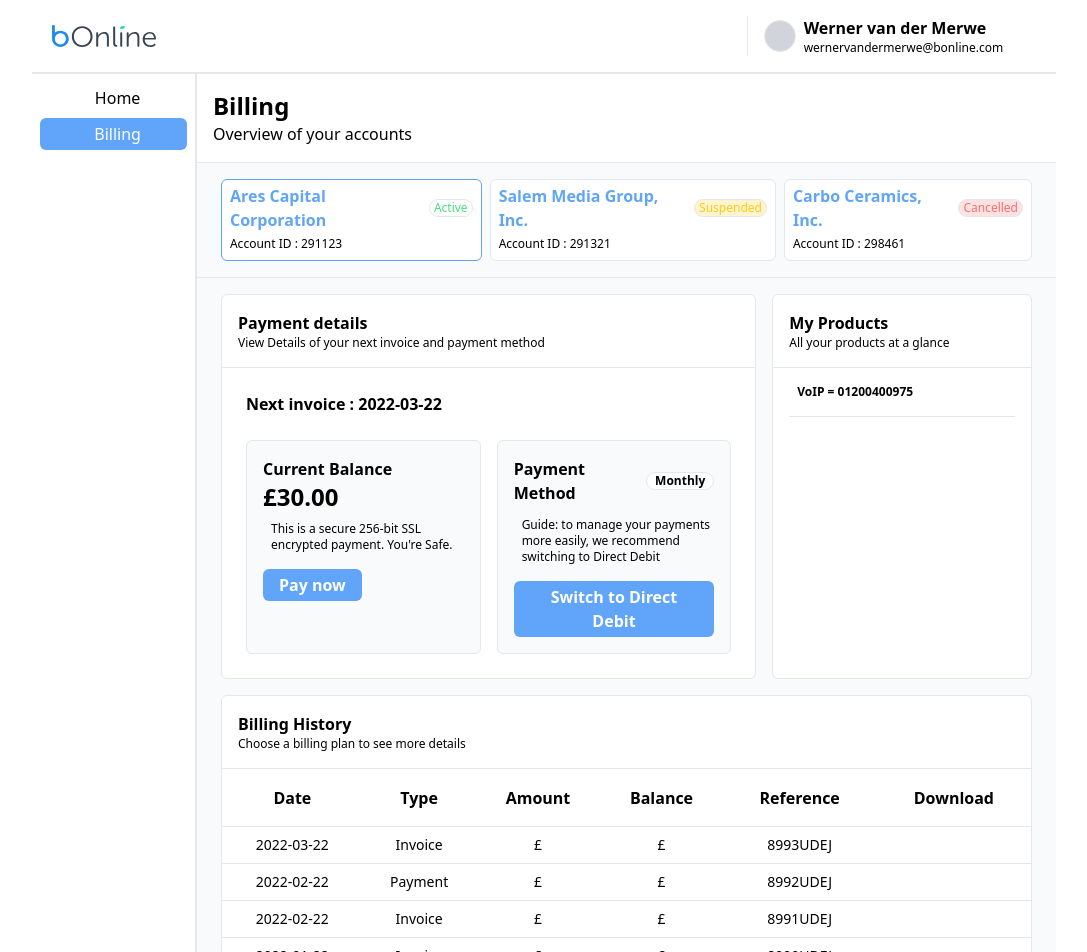
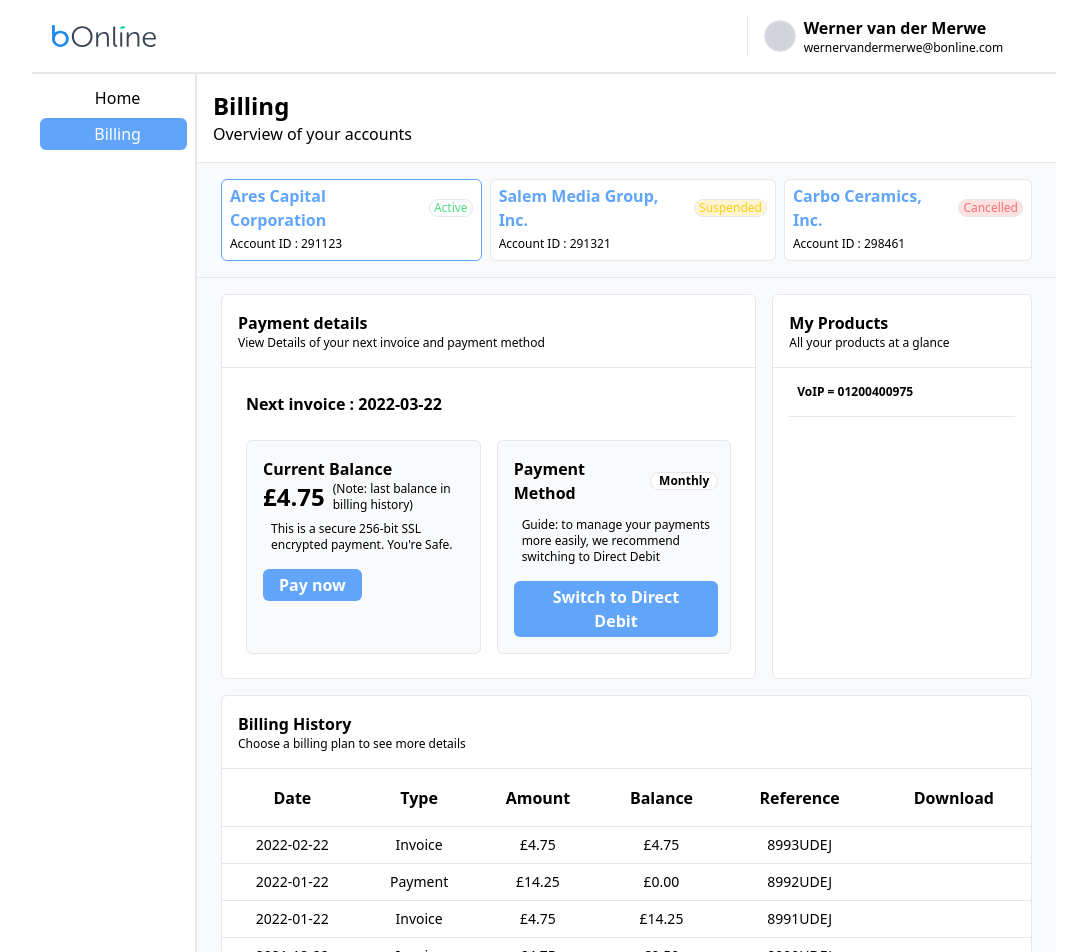
Before and after one commit to WernervanderMerwe/bonline-test, a Vue app: page / in a window 1280 px wide. Shown: the top 952 px of the page, without its empty margins (96-1183 px from the left). Built offline with nearby package versions, Linux system fonts and the light colour scheme.

Commit message:
page working with Double click on account bug

```diff
--- a/src/components/AccountTabs.vue
+++ b/src/components/AccountTabs.vue
@@ -57,7 +57,7 @@
     };
   },
   created() {
-    eventBus.$emit("changeAccountData", this.jsonData[0]);
+    // eventBus.$emit("changeAccountData", this.jsonData[0]);
     this.activeTab = this.jsonData[0].account_id;
   },
   methods: {
--- a/src/components/BillingHistory.vue
+++ b/src/components/BillingHistory.vue
@@ -23,8 +23,8 @@
         >
           <td class="py-2">{{ data.date }}</td>
           <td class="py-2">{{ data.isInvoice ? "Invoice" : "Payment" }}</td>
-          <td class="py-2">£{{ data.amount }}</td>
-          <td class="py-2">£{{ data.balance }}</td>
+          <td class="py-2">£{{ data.amount | currencyPadding }}</td>
+          <td class="py-2">£{{ data.balance | currencyPadding }}</td>
           <td class="py-2">{{ data.reference }}</td>
           <td class="py-2">
             <font-awesome-icon icon="fa-solid fa-download" />
@@ -34,9 +34,7 @@
     </div>
 
     <div class="flex justify-center pb-2">
-      <div
-        class="flex w-8 h-8 bg-blue-400 text-white text-center text-sm rounded-md"
-      >
+      <div class="flex w-8 h-8 bg-blue-400 text-white text-sm rounded-md">
         <div class="m-auto">1</div>
       </div>
     </div>
@@ -44,6 +42,8 @@
 </template>
 
 <script>
+import { eventBus } from "./../main.js";
+
 export default {
   name: "BilingHistory",
   props: {
@@ -52,10 +52,54 @@
       required: true,
     },
   },
-  // created() {
+  data() {
+    return {
+      billingData: [
+        {
+          date: "2021-11-22",
+          isInvoice: true,
+          amount: null,
+          balance: null,
+          reference: "8989UDEJ",
+        },
+        {
+          date: "2021-12-22",
+          isInvoice: true,
+          amount: null,
+          balance: null,
+          reference: "8990UDEJ",
+        },
+        {
+          date: "2022-01-22",
+          isInvoice: true,
+          amount: null,
+          balance: null,
+          reference: "8991UDEJ",
+        },
+        {
+          date: "2022-01-22",
+          isInvoice: false,
+          amount: null,
+          balance: null,
+          reference: "8992UDEJ",
+        },
+        {
+          date: "2022-02-22",
+          isInvoice: true,
+          amount: null,
+          balance: null,
+          reference: "8993UDEJ",
+        },
+      ],
+    };
+  },
   computed: {
-    billingDataCompute() {
-      const amount = 5 * this.accountData.products.length;
+    computedBillingData() {
+      // amount is worked out according to how many products an account has
+      const amount = 4.75 * this.accountData.products.length;
+      console.log("computed fired");
+      // console.log("accountData:", this.accountData);
+      console.log("billingData:", this.billingData);
 
       return this.billingData.forEach((bill, i, arr) => {
         bill.amount = amount;
@@ -75,42 +119,65 @@
       });
     },
   },
-  data() {
-    return {
-      billingData: [
-        {
-          date: "2021-12-22",
-          isInvoice: true,
-          amount: null,
-          reference: "8989UDEJ",
-        },
-        {
-          date: "2022-01-22",
-          isInvoice: true,
-          amount: null,
-          reference: "8990UDEJ",
-        },
-        {
-          date: "2022-02-22",
-          isInvoice: true,
-          amount: null,
-          reference: "8991UDEJ",
-        },
-        {
-          date: "2022-02-22",
-          isInvoice: false,
-          amount: null,
+  created() {
+    console.log("created lifecycle hook");
+    this.computedBillingData;
 
-          reference: "8992UDEJ",
-        },
-        {
-          date: "2022-03-22",
-          isInvoice: true,
-          amount: null,
-          reference: "8993UDEJ",
-        },
-      ],
-    };
+    eventBus.$on("payNow", (invoiceDate) => {
+      if (this.billingData[this.billingData.length - 1].balance === 0) {
+        return;
+      }
+
+      const obj = {
+        date: invoiceDate,
+        isInvoice: false,
+        reference: "8994UDEJ",
+      };
+
+      this.billingData.push(obj);
+      this.computedBillingData;
+    });
+    // will change when I bind the data to each account like with the introduction of Vue
+    eventBus.$on("changeAccountData", () => {
+      this.computedBillingData;
+
+      if (this.billingData.length > 5) {
+        this.billingData.pop();
+      }
+    });
+    eventBus.$emit(
+      "updateBalance",
+      this.billingData[this.billingData.length - 1].balance
+    );
+  },
+  mounted() {
+    console.log("mounted lifecycle hook");
+  },
+  beforeUpdate() {
+    console.log("beforeUpdate lifecycle hook");
+    console.log(this.billingData[this.billingData.length - 1].balance);
+    eventBus.$emit(
+      "updateBalance",
+      this.billingData[this.billingData.length - 1].balance
+    );
+    this.computedBillingData;
+  },
+  filters: {
+    currencyPadding(value) {
+      if (value === 0) {
+        return "0.00";
+      }
+
+      if (!value) {
+        return "";
+      }
+
+      const split = value.toString().split(".");
+      const poppedAndPadded = split.pop().padEnd(2, "0");
+      const concatted = split.concat(poppedAndPadded).join(".");
+
+      return concatted;
+    },
   },
 };
 </script>
--- a/src/components/Content.vue
+++ b/src/components/Content.vue
@@ -25,6 +25,12 @@
 
 export default {
   name: "appContent",
+  components: {
+    accountTabs: AccountTabs,
+    paymentDetails: PaymentDetails,
+    myProducts: MyProducts,
+    billingHistory: BillingHistory,
+  },
   data() {
     return {
       data: Data,
@@ -35,12 +41,7 @@
     eventBus.$on("changeAccountData", (accountData) => {
       this.accountData = accountData;
     });
-  },
-  components: {
-    accountTabs: AccountTabs,
-    paymentDetails: PaymentDetails,
-    myProducts: MyProducts,
-    billingHistory: BillingHistory,
+    eventBus.$emit("changeAccountData", this.data[0]);
   },
 };
 </script>
--- a/src/components/PaymentDetails.vue
+++ b/src/components/PaymentDetails.vue
@@ -16,9 +16,10 @@
     <div class="grid grid-cols-2 gap-4 px-6 pb-6">
       <div class="border p-4 rounded-md bg-slate-50">
         <p class="font-bold">Current Balance</p>
-        <p class="font-bold text-2xl">
-          £{{ accountData.balance | currencyfy }}
-        </p>
+        <div class="flex">
+          <p class="font-bold text-2xl">£{{ balance | currencyPadding }}</p>
+          <p class="text-xs pl-2">(Note: last balance in billing history)</p>
+        </div>
         <div class="flex mt-2">
           <font-awesome-icon icon="fa-solid fa-lock" />
           <p class="text-xs ml-2">
@@ -27,13 +28,14 @@
         </div>
         <button
           class="bg-blue-400 rounded-md px-4 py-1 text-white mt-4 font-semibold"
+          @click="payNow"
         >
           Pay now
         </button>
       </div>
 
-      <div class="border p-4 rounded-md bg-slate-50">
-        <div class="flex row-auto gap-1 mb-3">
+      <div class="border p-4 pr-3 rounded-md bg-slate-50">
+        <div class="flex gap-1 mb-3">
           <p class="font-bold">Payment Method</p>
 
           <div
@@ -45,7 +47,7 @@
 
           <div
             v-else-if="accountData.payment_method === 'DD'"
-            class="font-bold text-xs border bg-white rounded-full my-auto text-center"
+            class="flex font-bold text-xs border bg-white rounded-full my-auto w-auto text-center col-auto"
           >
             Direct Debit
           </div>
@@ -58,6 +60,7 @@
           </div>
         </div>
 
+        <template v-if="accountData.payment_method !== 'DD'">
           <div class="flex mt-2">
             <font-awesome-icon icon="fa-solid fa-lightbulb" />
             <p class="text-xs ml-2">
@@ -71,12 +74,15 @@
           >
             Switch to Direct Debit
           </button>
+        </template>
       </div>
     </div>
   </div>
 </template>
 
 <script>
+import { eventBus } from "./../main.js";
+
 export default {
   name: "PaymentDetails",
   props: {
@@ -85,15 +91,33 @@
       required: true,
     },
   },
+  data() {
+    return {
+      balance: 0,
+    };
+  },
   filters: {
-    currencyfy(value) {
-      if (!value && value !== 0) {
-        return "";
+    currencyPadding(value) {
+      if (value === 0) {
+        return "0.00";
       }
 
-      value = value.toString();
+      if (value) {
+        const split = value.toString().split(".");
+        const poppedAndPadded = split.pop().padEnd(2, "0");
+        const concatted = split.concat(poppedAndPadded).join(".");
 
-      return value.includes(".") ? value : value.concat(".00");
+        return concatted;
+      }
+    },
+  },
+  created() {
+    eventBus.$on("updateBalance", (balance) => (this.balance = balance));
+  },
+  methods: {
+    payNow() {
+      eventBus.$emit("payNow", this.accountData.next_invoice_date);
+      this.balance = 0;
     },
   },
 };
```
Lines whose indentation alone changed are shown as unchanged.
